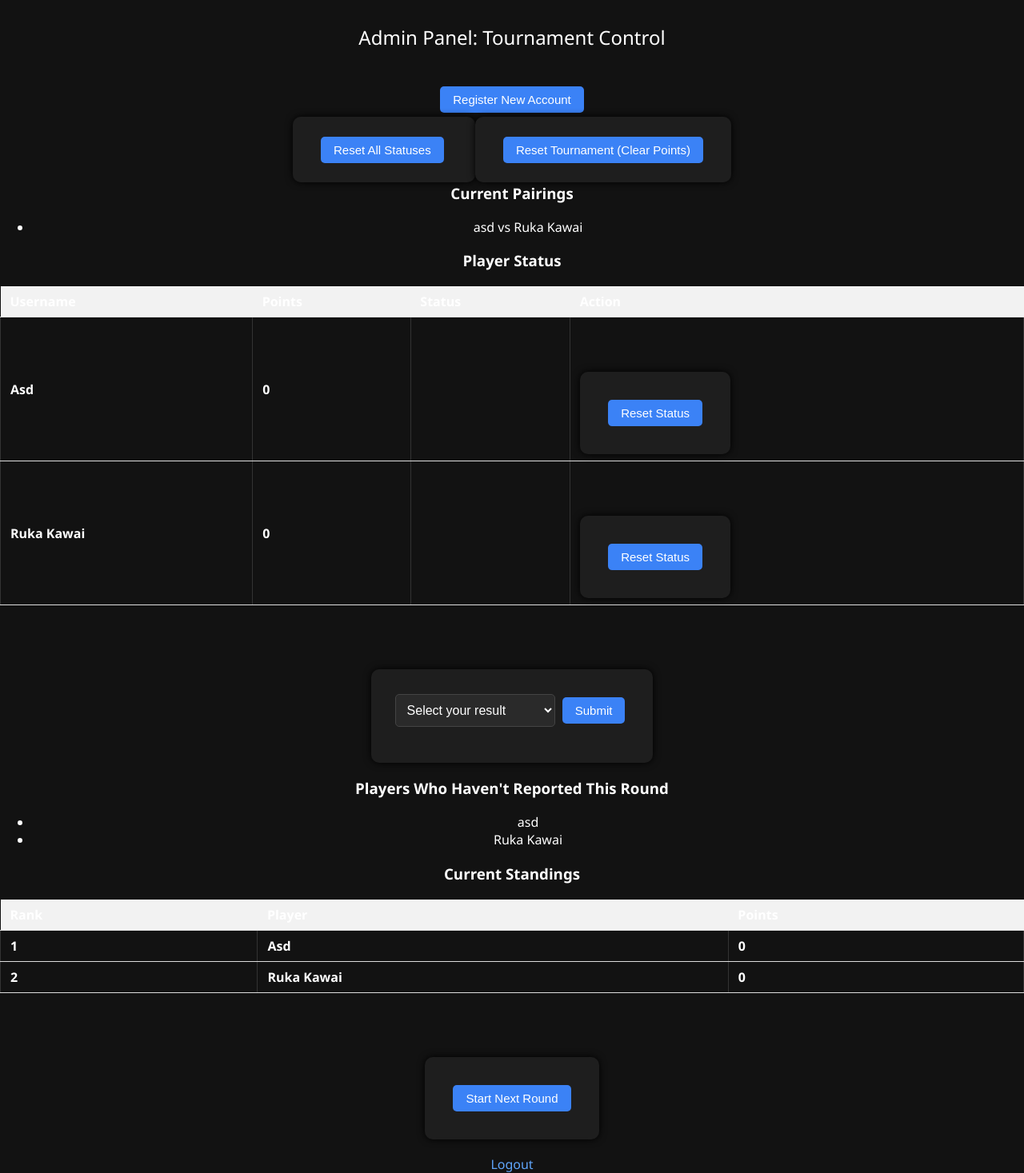
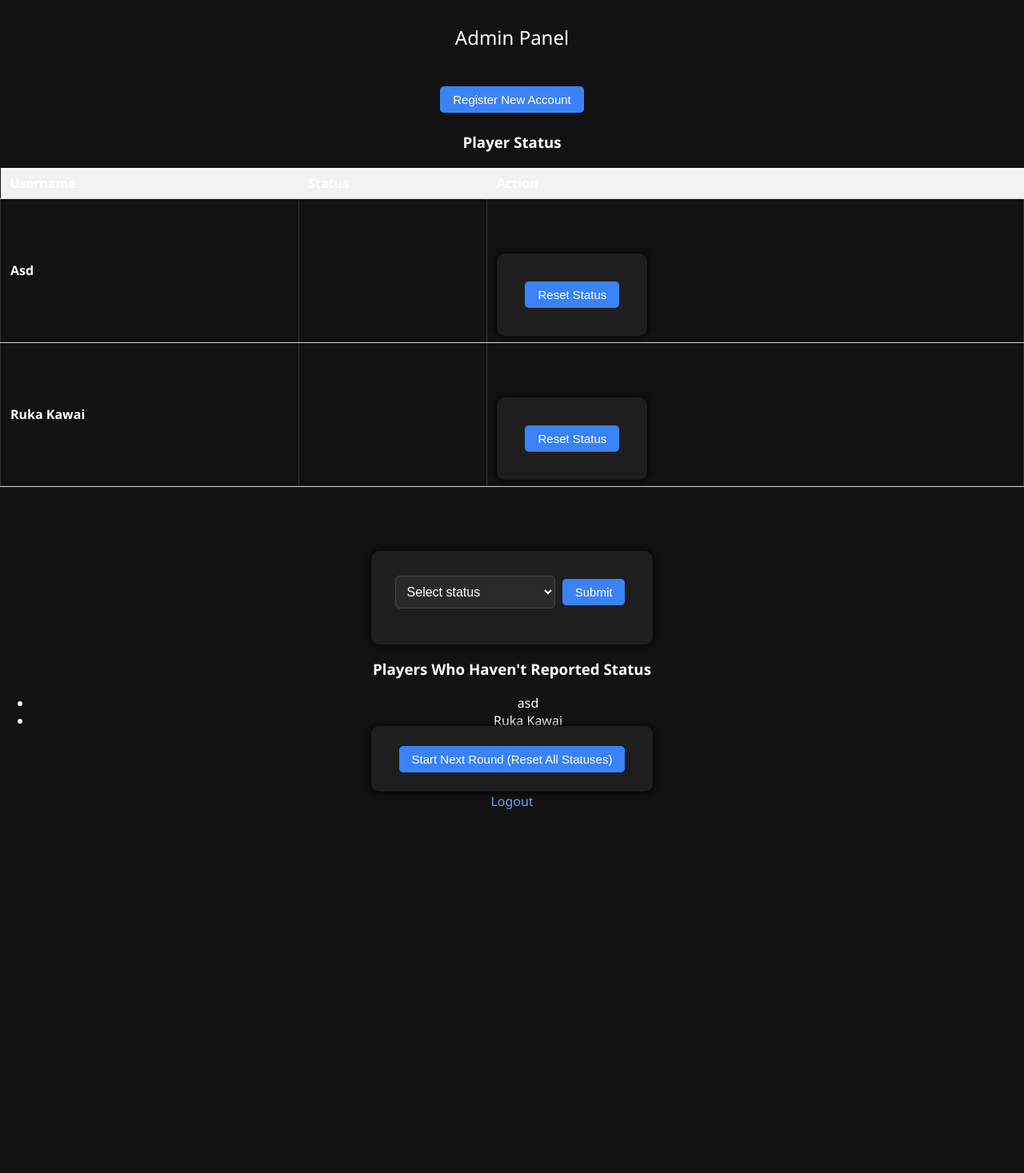
Before and after one commit to notStinG/StrategistSociety, a Flask app: page /admin in a window 1280 px wide. Shown: the whole page at 80% size. After the commit the page ends 1012 px from the top, so only its background shows below. Run offline with Flask 3, Linux system fonts and the light colour scheme; a user stored in the database is signed in; data comes from the database, SQL or seed files in the repository.

Commit message:
Update admin.html

```diff
--- a/templates/admin.html
+++ b/templates/admin.html
@@ -3,33 +3,22 @@
 <head>
     <title>Admin Panel</title>
     <link rel="stylesheet" href="{{ url_for('static', filename='style.css') }}">
+    <script>
+        function updateColor() {
+            const status = document.getElementById("status").value;
+            document.body.className = status.toLowerCase();
+        }
+    </script>
 </head>
-<body>
-    <h2>Admin Panel: Tournament Control</h2>
+<body class="{{ status|default('')|lower }}">
+    <h2>Admin Panel</h2>
     <a href="/admin/register"><button>Register New Account</button></a>
-
-    <div class="controls">
-        <form action="/reset_all" method="post" style="display: inline;">
-            <button type="submit">Reset All Statuses</button>
-        </form>
-        <form action="/reset_points" method="post" style="display: inline;">
-            <button type="submit">Reset Tournament (Clear Points)</button>
-        </form>
-    </div>
-
-    <h3>Current Pairings</h3>
-    <ul>
-        {% for player1, player2 in pairings %}
-            <li>{{ player1 }} vs {{ player2 }}</li>
-        {% endfor %}
-    </ul>
 
     <h3>Player Status</h3>
     <table>
         <thead>
             <tr>
                 <th>Username</th>
-                <th>Points</th>
                 <th>Status</th>
                 <th>Action</th>
             </tr>
@@ -38,7 +27,6 @@
             {% for user in users %}
             <tr>
                 <td>{{ user['username'] }}</td>
-                <td>{{ user['points'] }}</td>
                 <td style="background-color:
                     {% if user['status'] == 'Win' %}green
                     {% elif user['status'] == 'Draw' %}grey
@@ -56,17 +44,18 @@
             {% endfor %}
         </tbody>
     </table>
-    <!-- Change the form action to use the new admin_set_status route -->
+
     <form method="POST" action="/admin/set_status">
-    <select name="status" id="status" required>
-        <option disabled selected>Select your result</option>
-        <option value="Win" {% if status == 'Win' %}selected{% endif %}>Win</option>
-        <option value="Draw" {% if status == 'Draw' %}selected{% endif %}>Draw</option>
-        <option value="Lost" {% if status == 'Lost' %}selected{% endif %}>Lost</option>
-    </select>
-    <button type="submit">Submit</button>
+        <select name="status" id="status" onchange="updateColor()" required>
+            <option disabled selected>Select status</option>
+            <option value="Win" {% if status == 'Win' %}selected{% endif %}>Win</option>
+            <option value="Draw" {% if status == 'Draw' %}selected{% endif %}>Draw</option>
+            <option value="Lost" {% if status == 'Lost' %}selected{% endif %}>Lost</option>
+        </select>
+        <button type="submit">Submit</button>
     </form>
-    <h3>Players Who Haven't Reported This Round</h3>
+
+    <h3>Players Who Haven't Reported Status</h3>
     <ul>
         {% if pending_users %}
             {% for username in pending_users %}
@@ -76,29 +65,12 @@
             <li>All players have submitted their status.</li>
         {% endif %}
     </ul>
-    <h3>Current Standings</h3>
-    <table>
-        <thead>
-            <tr>
-              <th>Rank</th>
-              <th>Player</th>
-              <th>Points</th>
-            </tr>
-        </thead>
-        <tbody>
-            {% for player, points in standings %}
-            <tr>
-                <td>{{ loop.index }}</td>
-                <td>{{ player }}</td>
-                <td>{{ points }}</td>
-            </tr>
-          {% endfor %}
-        </tbody>
-    </table>
-    <!--To start next round (ONLY USE WHEN EVERYONE HAS SET STATUS)-->
-    <form action="/admin/next_round" method="post">
-        <button type="submit">Start Next Round</button>
+
+    <form action="/admin/start_next_round" method="post" style="display:inline;">
+        <button type="submit">Start Next Round (Reset All Statuses)</button>
     </form>
+
+
 
     <br>
     <a href="/logout">Logout</a>
```
